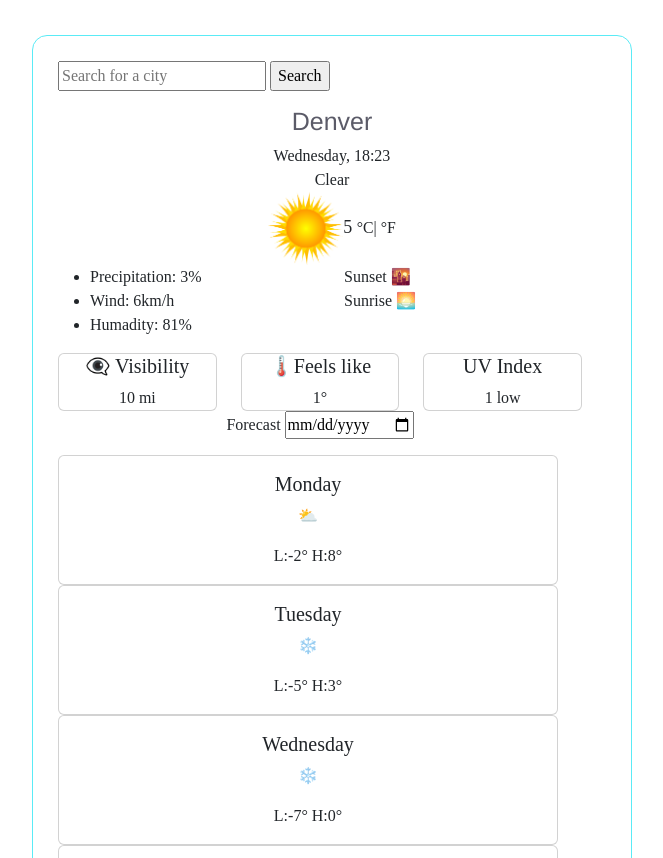
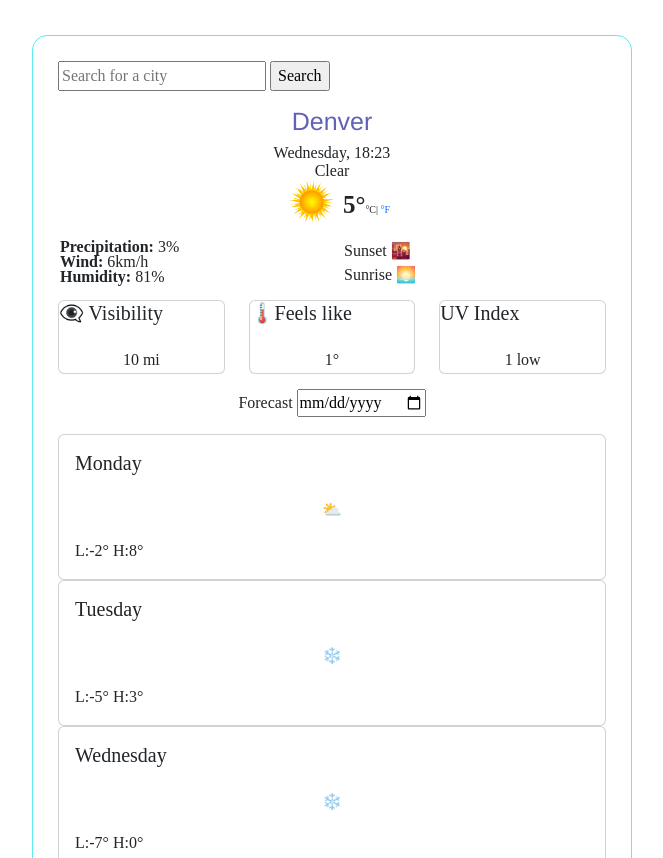
Before and after one commit to rsmichelle/Weather, a plain HTML site: page index.html in a window 1280 px wide. Shown: the top 858 px of the page, without its empty margins (308-971 px from the left). Drawn offline with nearby package versions, Linux system fonts and the light colour scheme.

Commit message:
style temperature section

```diff
--- a/index.html
+++ b/index.html
@@ -20,6 +20,7 @@
   </head>
   <body>
     <div class="container">
+      <div class="weather-shecodes-app">
       <div class="weather-shecodes">
         <form id="search-form">
           <input class="searchbar" type="text" placeholder="Search for a city" id="searchInput"/>
@@ -35,20 +36,24 @@
                  Clear
                  </li>
                 </ul>
-             <div class="temperature">
-               <img src="src/sunnyday.png" alt="sun" width="75px">5 <small class="temp">°C| °F</small>
+             <div class="temp">
+              <div class="d-felx weather-temperature">
+               <img src="src/sunnyday.png" alt="sun" id="icon"/><span>
+                <strong id="temperature">5°</strong><span class="units">°C| <a href="#" class="unitF">°F</a> </span>
+               </span>
             </div>
+              </div>
             <div class="row">
              <div class="col-6">
-               <ul>
+               <ul class="weatherInfo">
                 <li>
-                Precipitation: 3%
+                <strong id="precipitation">Precipitation:</strong> 3%
                  </li>
                 <li>
-                 Wind: 6km/h
+                 <strong id="wind">Wind:</strong> 6km/h
                 </li>
                 <li>
-                 Humadity: 81%
+                 <strong id="humidity">Humidity:</strong> 81%
                  </li>
                </ul>
              </div>
@@ -60,6 +65,7 @@
                   Sunrise 🌅
                 </div>
             </div>
+            <div class="weatherLooks">
                <div class="row">
                 <div class="col-4">
                  <div class="card">
@@ -85,6 +91,7 @@
                 </div>
               </div>
             </div>
+          </div>
 
               <p id="forecast">Forecast <input type="date"></p>
               <div class="row">
@@ -128,8 +135,9 @@
              <div class="col-ms-3">
               <div class="card">
                 <div class="card-body">
-                  <h5 class="card-title">Friday</h5>
-                  <p class="card-text">❄️</p>
+                  <h5 class="card-title">Friday
+                  </h5>
+                <p class="card-text">❄️</p>
                   <div>L:-8° H:-1°</div>
                 </div>
               </div>
@@ -151,9 +159,10 @@
               </div>
       </div>
       <small>
-        <a href="https://github.com/rsmichelle/Weather">Open Source</a>
+        <a href="https://github.com/rsmichelle/Weather" >Open Source</a>
         by Michelle Rodriguez
       </small>
+              </div>
       </div>
     <script src="src/index.js"></script>
   </body>
--- a/src/styles.css
+++ b/src/styles.css
@@ -1,9 +1,11 @@
 body {
   font-family: "Times New Roman", Times, serif;
 }
-.weather-shecodes {
+.weather-shecodes-app {
   max-width: 600px;
   margin: 35px auto;
+}
+.weather-shecodes {
   padding: 25px;
   border: 1px solid #5aebf6;
   border-radius: 15px;
@@ -14,7 +16,8 @@ h1 {
   padding-top: 15px;
   font-size: 25px;
   display: block;
-  color: rgb(91, 91, 104);
+  color: rgb(80, 80, 175);
+  opacity: 90%;
 }
 .top {
   text-align: center;
@@ -23,32 +26,47 @@ h1 {
   list-style: none;
   margin: 0;
   padding: 0;
+  line-height: 18px;
 }
-.temperature {
+img {
+  width: 45px;
+  margin-bottom: 15px;
+  margin-left: 15px;
+}
+.weather-temperature {
   display: block;
   margin: 0 auto;
   text-align: center;
-  font-size: 18px;
+  font-size: px;
+  padding: 0;
 }
+.weather-temperature #temperature {
+  font-size: 25px;
+  margin: 5px 2px 5px 5px;
+  margin-right: 0;
+}
+.weather-temperature .units {
+  font-size: 10px;
+  margin-left: 0px;
+}
+.unitF {
+  text-decoration: none;
+}
+.weatherInfo {
+  list-style: none;
+  margin-left: 2px;
+  padding-left: 0%;
+  display: block;
+  line-height: 15px;
+}
+.sunset {
+  text-align: right;
+  padding: 10px;
+  margin: auto;
+}
+
 p {
   text-align: center;
+  padding: 15px;
+  padding-bottom: 1px;
 }
-.location {
-  display: block;
-  text-align: center;
-  margin: 0 auto;
-}
-
-.col-2 {
-  display: block;
-  margin: 0 auto;
-}
-.sunset {
-  margin: auto;
-  padding: 0;
-  display: center;
-}
-
-.card {
-  text-align: center;
-}
```
